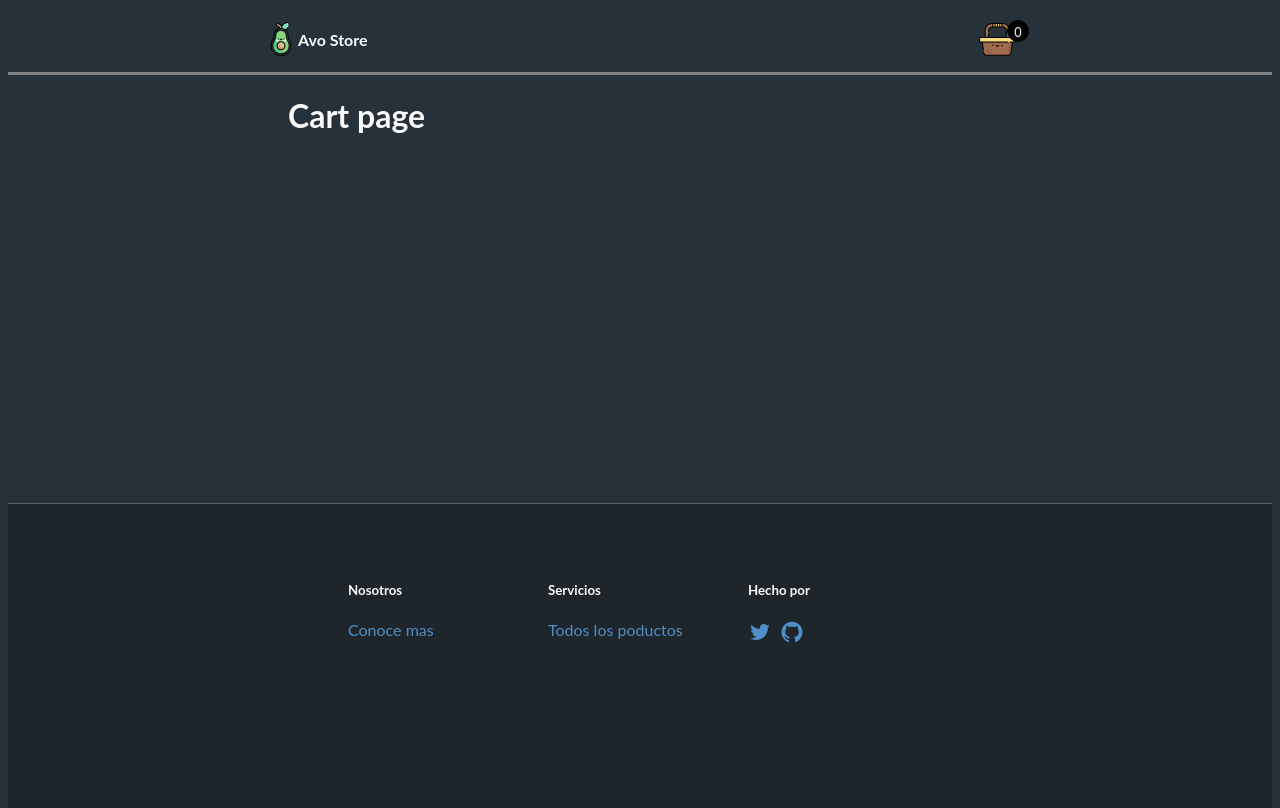
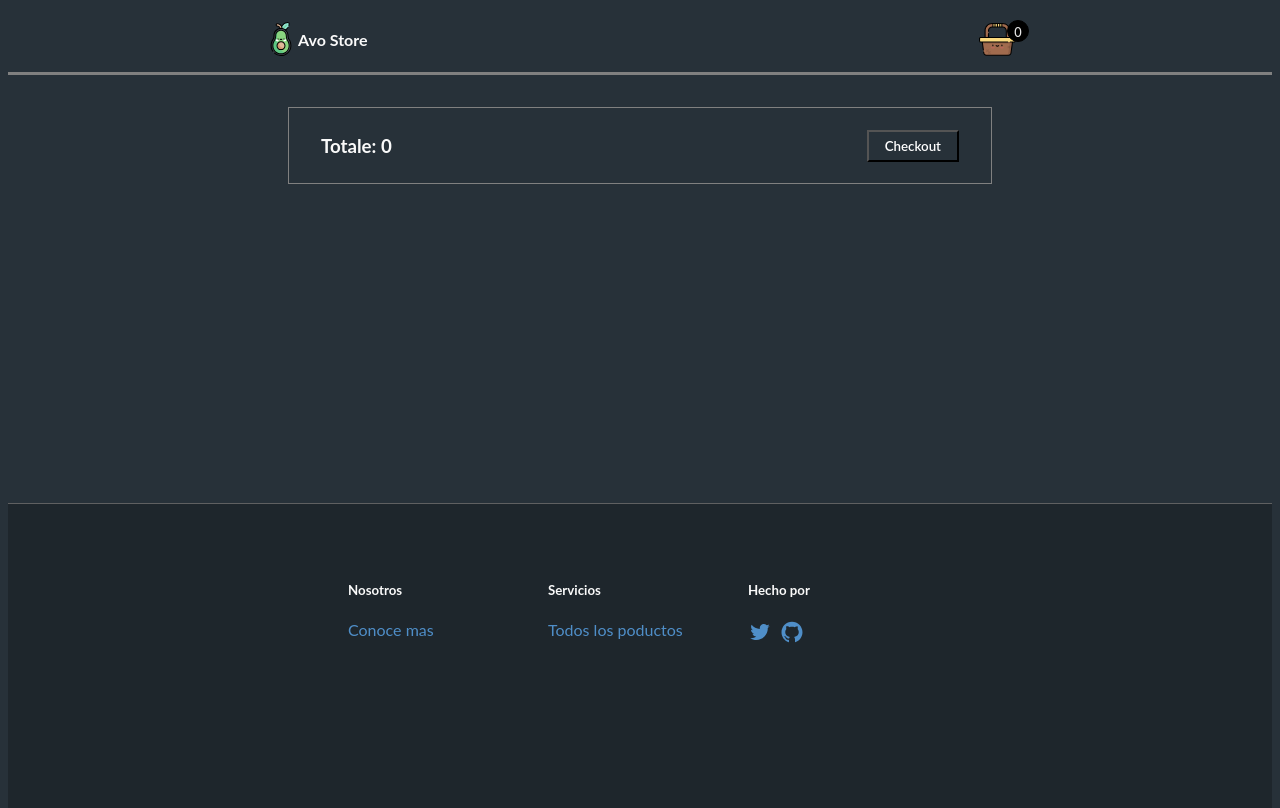
Before and after one commit to GersonEC/avocado-store, a Next.js app: page /cart in a window 1280 px wide. Built offline with nearby package versions, Linux system fonts and the light colour scheme.

Commit message:
Implement Cart page.

```diff
--- a/pages/cart.tsx
+++ b/pages/cart.tsx
@@ -1,3 +1,35 @@
+import Button from '@components/Button/Button'
+import { useAvoCart } from 'contexts/cartAvosContext'
+
 export default function Cart() {
-  return <h1>Cart page</h1>
+  const avosCart = useAvoCart()
+  const avos = avosCart.state
+  const totalQuantity = avosCart.state
+    .map((el) => el.quantity)
+    .reduce((prevValue, currValue) => prevValue + currValue, 0)
+
+  return (
+    <div className="cart">
+      {avos.map((avo) => (
+        <div className="cart__row" key={avo.cartAvo.id}>
+          <img
+            src={avo.cartAvo.image}
+            alt={avo.cartAvo.name}
+            title={avo.cartAvo.name}
+            height={'140'}
+          />
+          <div>
+            <h3>{avo.cartAvo.name}</h3>
+            <span>
+              {avo.quantity} x {avo.cartAvo.price}€
+            </span>
+          </div>
+        </div>
+      ))}
+      <div className="cart__total">
+        <h3>Totale: {totalQuantity}</h3>
+        <Button onClick={() => {}} label={'Checkout'} />
+      </div>
+    </div>
+  )
 }
--- /dev/null
+++ b/styles/cart.scss
@@ -0,0 +1,22 @@
+.cart {
+  margin-top: 32px;
+  &__row {
+    display: flex;
+    border-bottom: 1px solid gray;
+    padding: 16px;
+    gap: 3rem;
+    margin-bottom: 24px;
+    img {
+      border: 1px solid white;
+      border-radius: 1rem;
+    }
+  }
+
+  &__total {
+    border: 1px solid gray;
+    display: flex;
+    justify-content: space-between;
+    align-items: center;
+    padding: 8px 32px;
+  }
+}
--- a/styles/index.scss
+++ b/styles/index.scss
@@ -8,6 +8,7 @@
 @import 'product';
 @import 'about';
 @import 'nprogress';
+@import 'cart';
 
 // Style components
 @import 'components/navbar';
```
Also changed, not shown: 1 other file (tests, documents, lock files or other folders).
